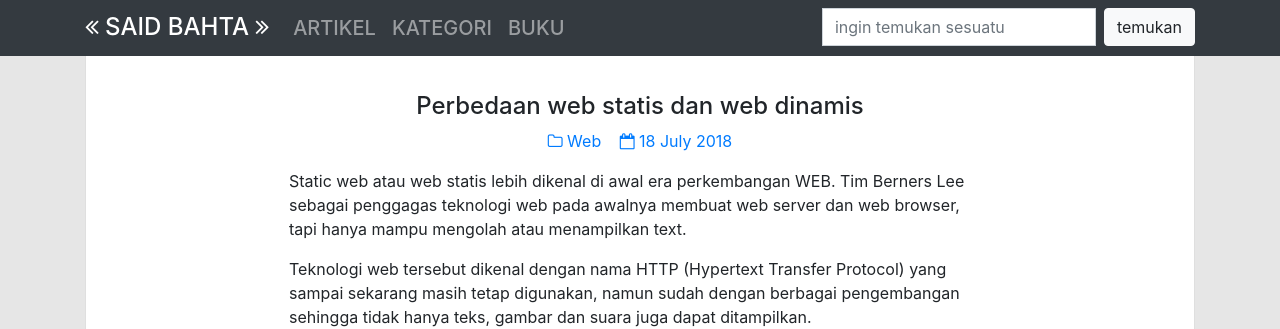
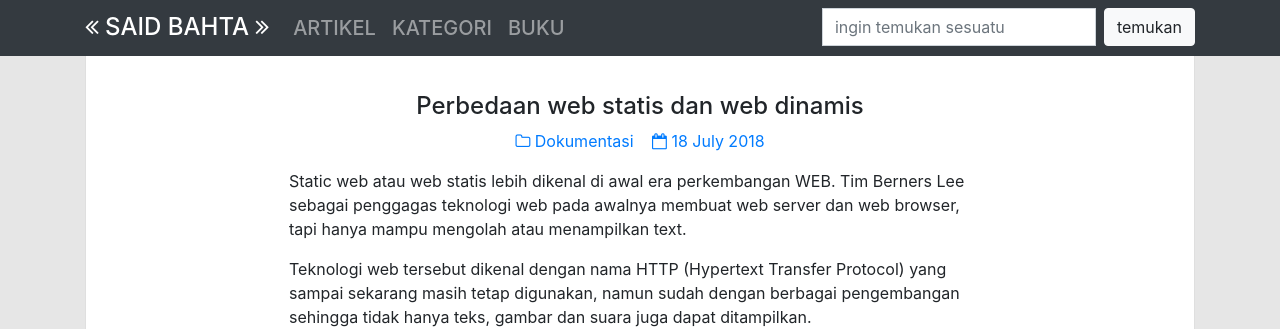
Before and after one commit to surtinaali/blog, a Jekyll site: the page built from _posts/2018-07-21-web-static-vs-web-dinamis.markdown, in a window 1280 px wide and 900 px high. Shown: the top 329 px of the window. Built offline with Jekyll 4.4.1, drawn with Linux system fonts in a browser that asks for light colours; comment, search, counter and statistics services are not loaded.

Commit message:
ubah kategori

```diff
--- a/_posts/2018-07-13-selamat-datang.markdown
+++ b/_posts/2018-07-13-selamat-datang.markdown
@@ -2,7 +2,7 @@
 layout: post
 title: "Selamat datang"
 date: 2018-07-13 10:35:02 +0900
-categories: Umum
+categories: Catatan
 img_path: assets/img/post/130718.svg
 ---
 
--- a/_posts/2018-07-16-content-management-system.markdown
+++ b/_posts/2018-07-16-content-management-system.markdown
@@ -2,7 +2,7 @@
 layout: post
 title: "Content management system (CMS)"
 date: 2018-07-16 02:19:00 +0900
-categories: Web
+categories: Tinjauan
 img_path: assets/img/post/160718.svg
 ---
 
--- a/_posts/2018-07-21-web-static-vs-web-dinamis.markdown
+++ b/_posts/2018-07-21-web-static-vs-web-dinamis.markdown
@@ -2,7 +2,7 @@
 layout: post
 title: "Perbedaan web statis dan web dinamis"
 date: 2018-07-19 02:17:00 +0900
-categories: Web
+categories: Dokumentasi
 img_path: assets/img/post/180719.svg
 ---
 
--- a/_posts/2018-08-08-menggunakan-rouge,-jekyll-highlitter.markdown
+++ b/_posts/2018-08-08-menggunakan-rouge,-jekyll-highlitter.markdown
@@ -2,7 +2,7 @@
 layout: post
 title: "Instalasi Rouge Highligter untuk Jekyll "
 date: 2018-08-08 10:47:00 +0900
-categories: Jekyll
+categories: Dokumentasi
 img_path: assets/img/post/080818.svg
 ---
 
```
